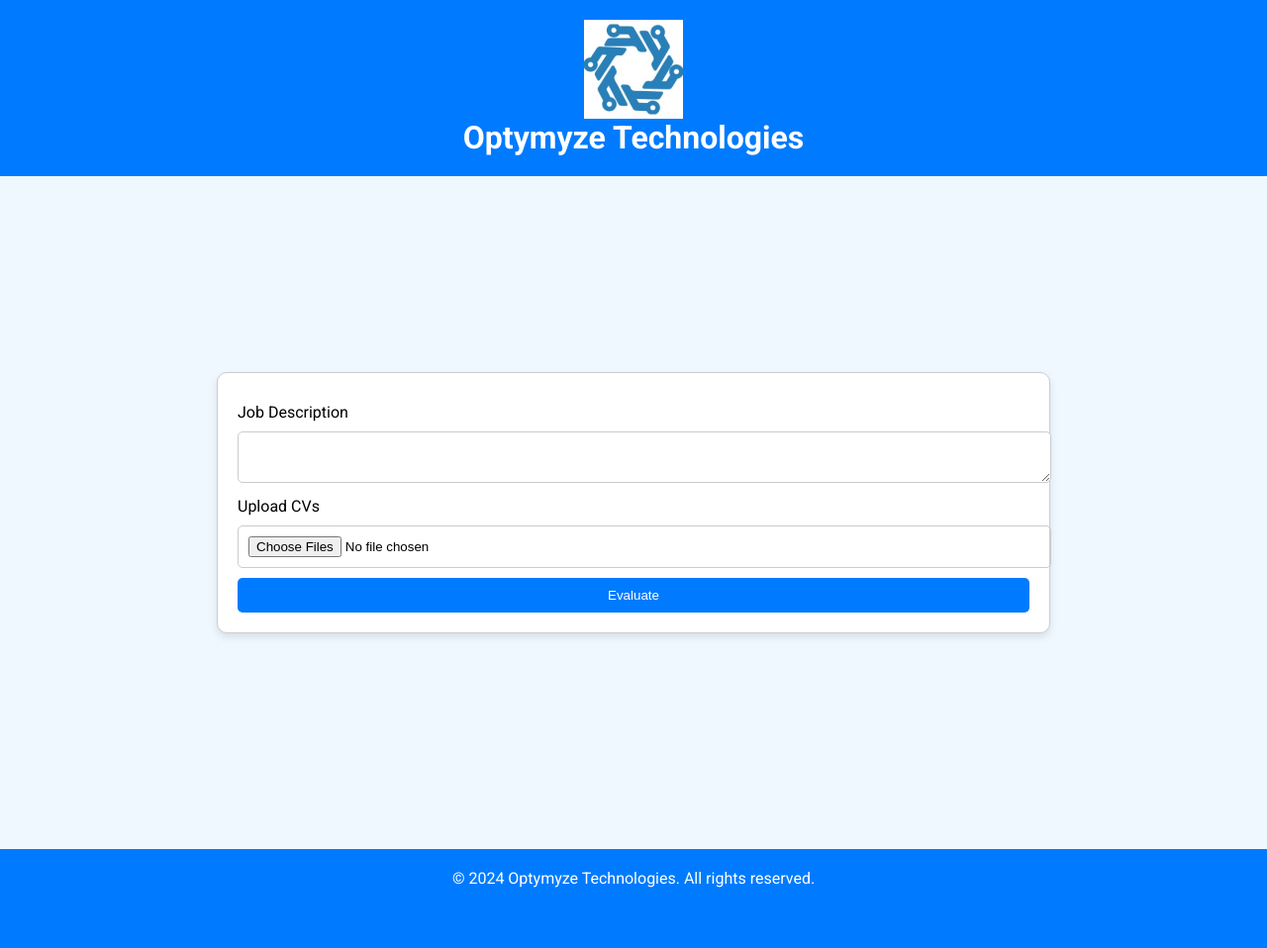
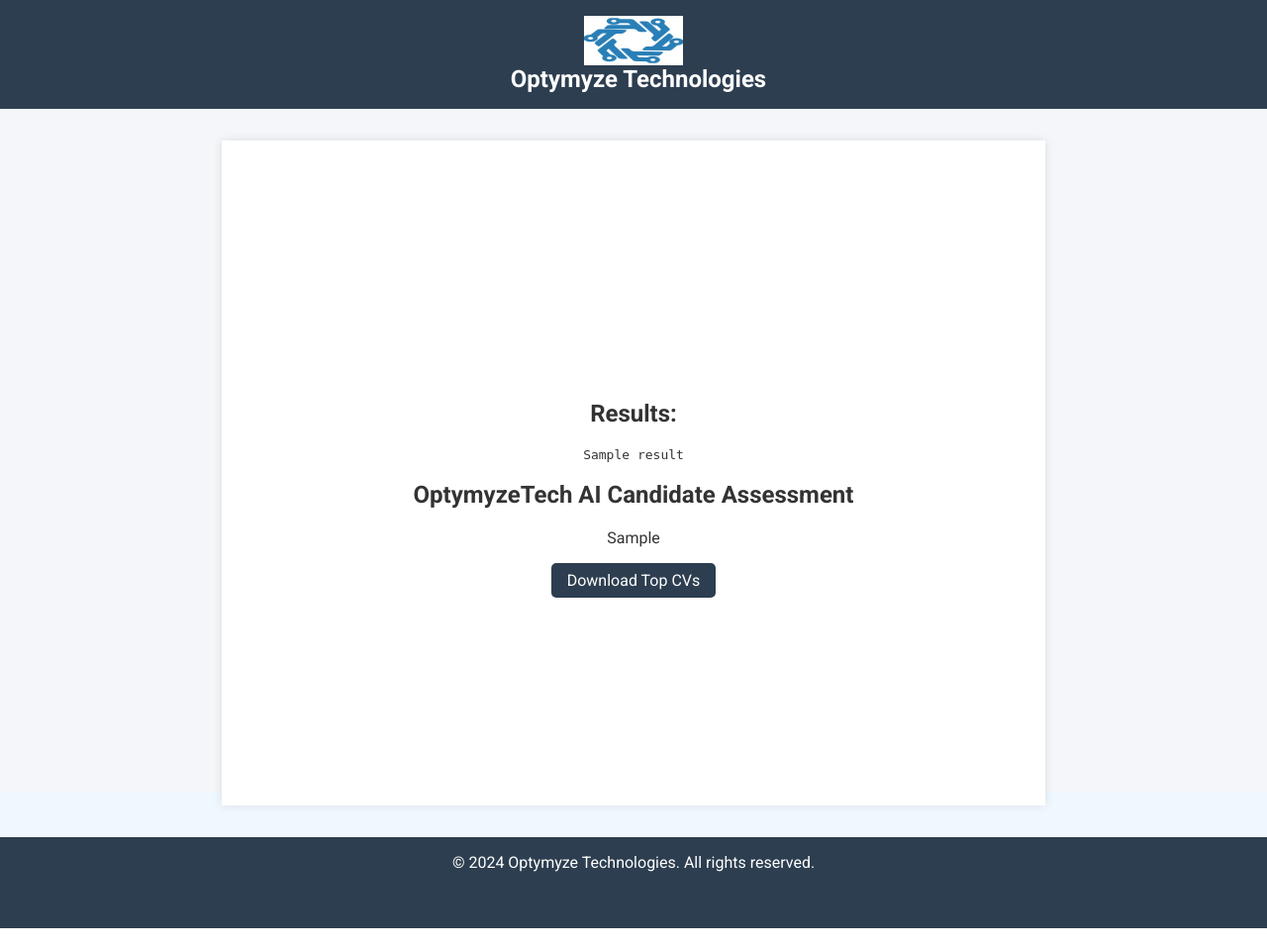
Before and after one commit to Ibrahim0320/OptymyzeTech, a Flask app: template Optymyze_cv_app/frontend/templates/results.html in a window 1280 px wide. Shown: the whole page at 99% size. Run offline with Flask 3, Linux system fonts and the light colour scheme; the template is opened without the code that fills it: most values are stand-ins (such as "Sample title", 1, 10 or a date in 2020).

Commit message:
still need to perfect paragraph display

```diff
--- a/Optymyze_cv_app/app.py
+++ b/Optymyze_cv_app/app.py
@@ -110,7 +110,13 @@
             try:
                 response = requests.post('https://api.openai.com/v1/chat/completions', headers=headers, json=data)
                 response.raise_for_status()
-                all_results.append(response.json()['choices'][0]['message']['content'].strip())
+                report_content = response.json()['choices'][0]['message']['content'].strip()
+                # Split the report content into paragraphs
+                paragraphs = report_content.split('\n\n')
+                formatted_paragraphs = ''.join([f'<p>{para}</p>' for para in paragraphs])
+                # Add basic HTML formatting to the report
+                formatted_report = f'<div class="candidate-report"><h3>Candidate Report</h3>{formatted_paragraphs}</div>'
+                all_results.append(formatted_report)
                 break
             except requests.exceptions.HTTPError as e:
                 if response.status_code == 429:
@@ -128,7 +134,11 @@
             print("Max retries exceeded. Could not complete the request.")
             return "Error: Unable to generate ChatGPT report due to rate limiting."
 
-    return "\n\n".join(all_results)
+    return "\n".join(all_results)
+
+
+
+
 
 # Main function to process CVs and calculate scores
 def main(job_description, folder_path):
--- a/Optymyze_cv_app/frontend/templates/results.html
+++ b/Optymyze_cv_app/frontend/templates/results.html
@@ -6,6 +6,67 @@
     <title>Optymyze Candidate Review - Optymyze Technologies</title>
     <link rel="stylesheet" href="/static/styles.css">
     <link href="https://fonts.googleapis.com/css2?family=Roboto:wght@400;500;700&display=swap" rel="stylesheet">
+    <style>
+        body {
+            font-family: 'Roboto', sans-serif;
+            background-color: #f4f6f9;
+            color: #333;
+            margin: 0;
+            padding: 0;
+        }
+        header, footer {
+            background-color: #2d3e50;
+            color: white;
+            text-align: center;
+            padding: 1em 0;
+        }
+        header img.logo {
+            height: 50px;
+            vertical-align: middle;
+        }
+        header h1 {
+            display: inline;
+            font-size: 1.5em;
+            margin-left: 10px;
+            vertical-align: middle;
+        }
+        main {
+            max-width: 800px;
+            margin: 2em auto;
+            padding: 1em;
+            background-color: white;
+            box-shadow: 0 0 10px rgba(0,0,0,0.1);
+        }
+        #results {
+            margin-top: 2em;
+        }
+        .candidate-report {
+            margin-bottom: 1.5em;
+            padding-bottom: 1em;
+            border-bottom: 1px solid #ccc;
+        }
+        .candidate-report h3 {
+            margin: 0 0 0.5em 0;
+            font-size: 1.2em;
+            color: #2d3e50;
+        }
+        .candidate-report p {
+            margin: 0 0 1em 0;
+            line-height: 1.5;
+        }
+        .button {
+            display: inline-block;
+            margin-top: 1em;
+            padding: 0.5em 1em;
+            color: white;
+            background-color: #2d3e50;
+            text-decoration: none;
+            border-radius: 5px;
+        }
+        .button:hover {
+            background-color: #1b2838;
+        }
+    </style>
 </head>
 <body>
     <header>
@@ -13,24 +74,16 @@
         <h1>Optymyze Technologies</h1>
     </header>
     <main>
-        <form id="upload-form" action="/evaluate" method="post" enctype="multipart/form-data">
-            <label for="job_description">Job Description</label>
-            <textarea id="job_description" name="job_description" required></textarea>
-
-            <label for="files">Upload CVs</label>
-            <input type="file" id="files" name="files" multiple required>
-
-            <button type="submit">Evaluate</button>
-        </form>
-        <div id="spinner" class="spinner">
-            <div class="spinner-icon"></div>
-            <p id="estimated-time">Estimating time...</p>
+        <div id="results">
+            <h2>Results:</h2>
+            <pre>{{ result }}</pre>
+            <h2>OptymyzeTech AI Candidate Assessment</h2>
+            <div>{{ chatgpt_report|safe }}</div>
+            <a href="/download/{{ zip_name }}" class="button">Download Top CVs</a>
         </div>
-        <div id="results"></div>
     </main>
     <footer>
         <p>&copy; 2024 Optymyze Technologies. All rights reserved.</p>
     </footer>
-    <script src="/static/app.js"></script>
 </body>
 </html>
```
Also changed, not shown: 1 other file.
